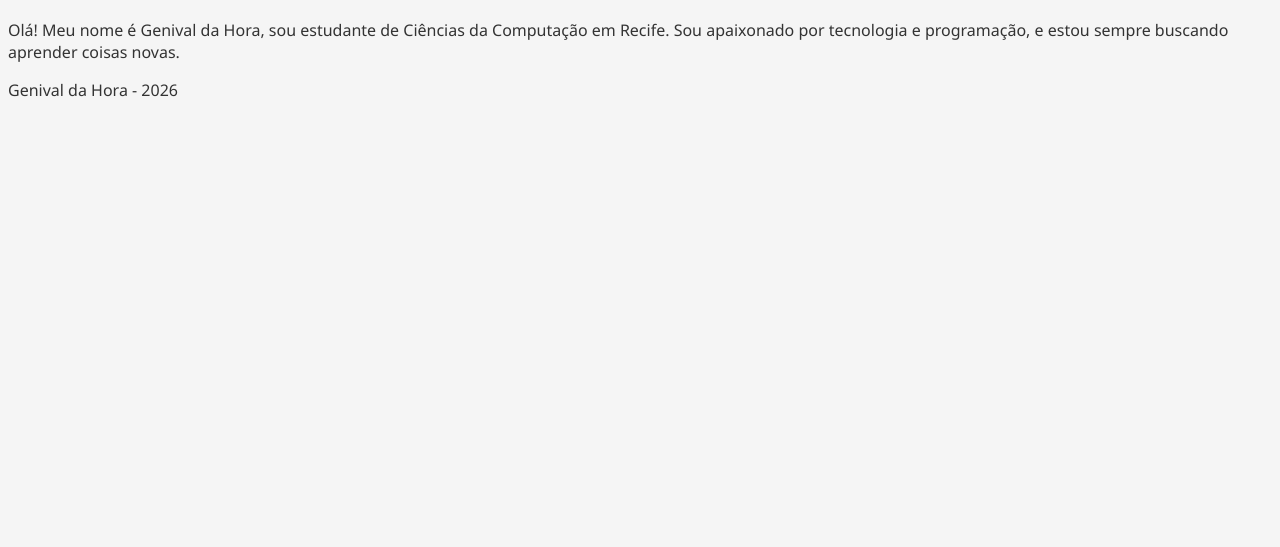
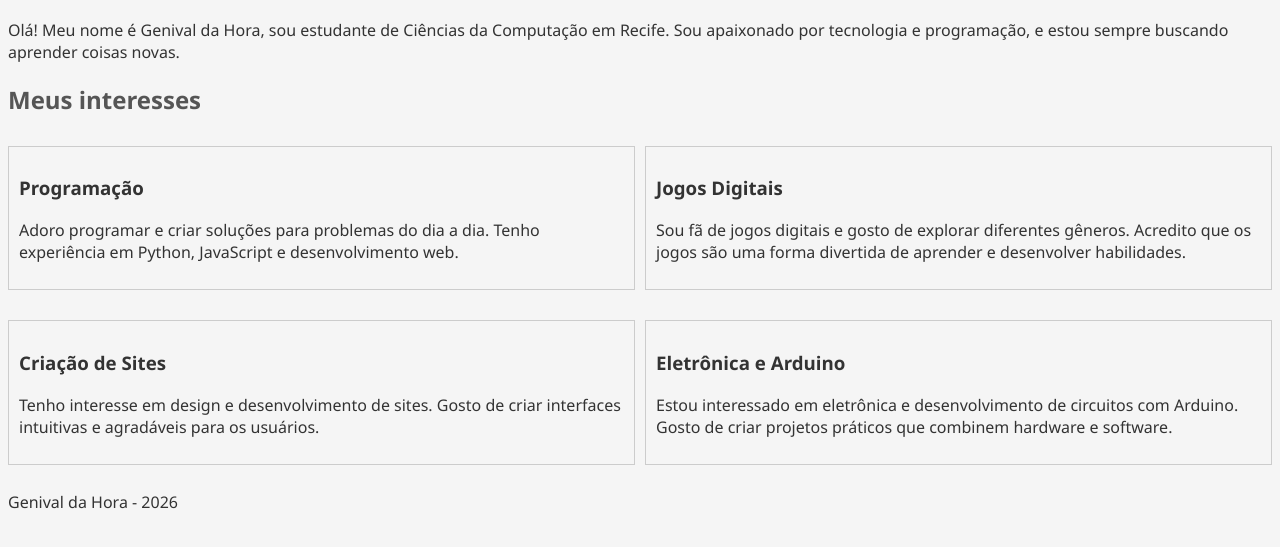
Before and after one commit to Genival714/Portfolio, a plain HTML site: page sobre.html in a window 1280 px wide. Shown: the part 129-676 px from the top of the page. Drawn offline with Linux system fonts and the light colour scheme.

Commit message:
Organiza projetos e interesses em cartões com Grid

```diff
--- a/css/style.css
+++ b/css/style.css
@@ -51,3 +51,9 @@ header {
     flex-wrap: wrap;
     gap: 10px;
 }
+
+.cartoes {
+    display: grid;
+    grid-template-columns: 1fr 1fr;
+    gap: 10px;
+}
--- a/sobre.html
+++ b/sobre.html
@@ -20,6 +20,27 @@
     <main>
         <h1>Sobre mim</h1>
         <p>Olá! Meu nome é Genival da Hora, sou estudante de Ciências da Computação em Recife. Sou apaixonado por tecnologia e programação, e estou sempre buscando aprender coisas novas.</p>
+        <section>
+            <h2>Meus interesses</h2>
+            <div class="cartoes">
+                <article>
+                    <h3>Programação</h3>
+                    <p>Adoro programar e criar soluções para problemas do dia a dia. Tenho experiência em Python, JavaScript e desenvolvimento web.</p>
+                </article>
+                <article>
+                    <h3>Jogos Digitais</h3>
+                    <p>Sou fã de jogos digitais e gosto de explorar diferentes gêneros. Acredito que os jogos são uma forma divertida de aprender e desenvolver habilidades.</p>
+                </article>
+                <article>
+                    <h3>Criação de Sites</h3>
+                    <p>Tenho interesse em design e desenvolvimento de sites. Gosto de criar interfaces intuitivas e agradáveis para os usuários.</p>
+                </article>
+                <article>
+                    <h3>Eletrônica e Arduino</h3>
+                    <p>Estou interessado em eletrônica e desenvolvimento de circuitos com Arduino. Gosto de criar projetos práticos que combinem hardware e software.</p>
+                </article>
+            </div>
+        </section>
     </main>
     <footer>
         <p>Genival da Hora - 2026</p>
```
Also changed, not shown: projetos.html (+10 -4 lines).
